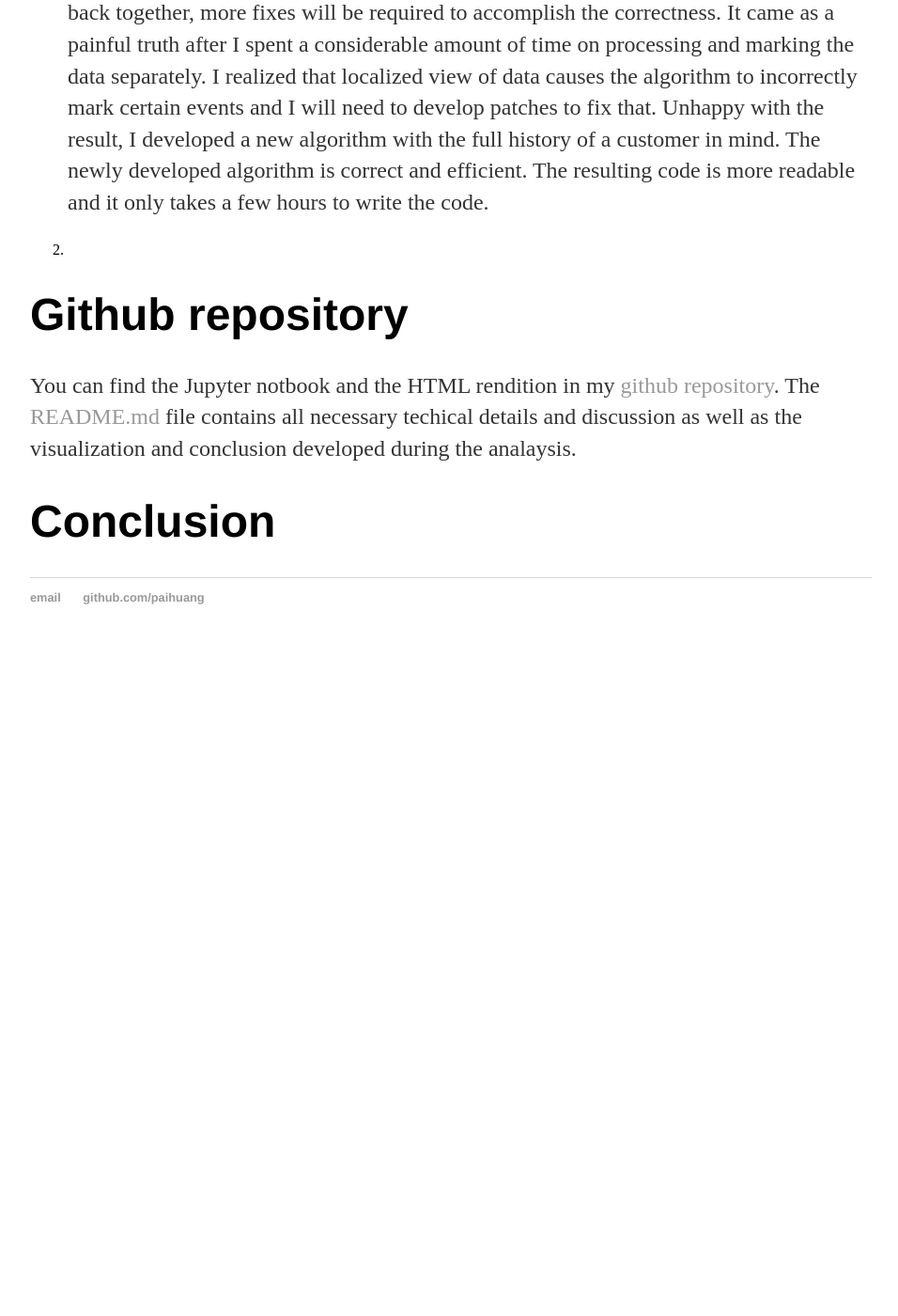
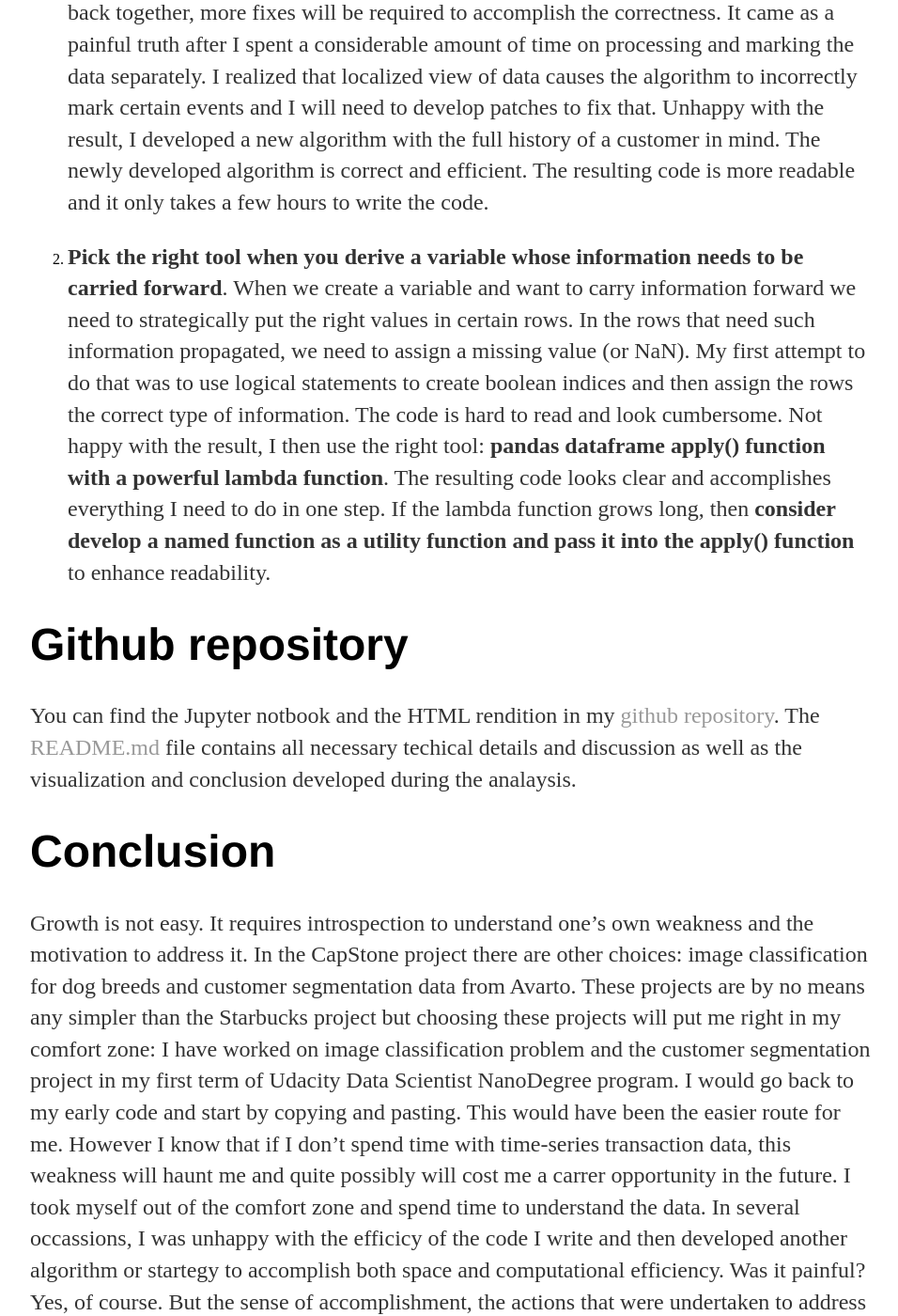
Before and after one commit to paihuang/paihuang.github.io, a Jekyll site: the page built from _posts/2019-05-19-time-series-Starbucks.md, in a window 1280 px wide and 1400 px high, scrolled down 1216 px. Shown: the whole window at 94% size, without its empty margins (160-1116 px from the left). Built offline with Jekyll 4.4.1, drawn with Linux system fonts in a browser that asks for light colours; our own code applies the rules of GitHub Pages for plain Markdown files; before the commit the page ends 1919 px from its top, so only the background shows below that; some of the changed text lies outside the part shown.

Commit message:
Update 2019-05-19-time-series-Starbucks.md

```diff
--- a/_posts/2019-05-19-time-series-Starbucks.md
+++ b/_posts/2019-05-19-time-series-Starbucks.md
@@ -23,7 +23,13 @@ algorithm to incorrectly mark certain events and I will need to develop patches
 a new algorithm with the full history of a customer in mind. The newly developed algorithm is correct and efficient. The
 resulting code is more readable and it only takes a few hours to write the code.
 
-2.
+2. **Pick the right tool when you derive a variable whose information needs to be carried forward**. When we create a variable and
+want to carry information forward we need to strategically put the right values in certain rows. In the rows that need such
+information propagated, we need to assign a missing value (or NaN). My first attempt to do that was to use logical statements to
+create boolean indices and then assign the rows the correct type of information. The code is hard to read and look cumbersome. Not
+happy with the result, I then use the right tool: **pandas dataframe apply() function with a powerful lambda function**. The
+resulting code looks clear and accomplishes everything I need to do in one step. If the lambda function grows long, then
+**consider develop a named function as a utility function and pass it into the apply() function** to enhance readability.
 
 # Github repository
 You can find the Jupyter notbook and the HTML rendition in my [github repository](https://github.com/paihuang/Starbucks). The
@@ -31,3 +37,14 @@ You can find the Jupyter notbook and the HTML rendition in my [github repository
 discussion as well as the visualization and conclusion developed during the analaysis.
 
 # Conclusion
+Growth is not easy. It requires introspection to understand one's own weakness and the motivation to address it. In the CapStone
+project there are other choices: image classification for dog breeds and customer segmentation data from Avarto. These projects
+are by no means any simpler than the Starbucks project but choosing these projects will put me right in my comfort zone: I have
+worked on image classification problem and the customer segmentation project in my first term of Udacity Data Scientist NanoDegree
+program. I would go back to my early code and start by copying and pasting. This would have been the easier route for me. However
+I know that if I don't spend time with time-series transaction data, this weakness will haunt me and quite possibly will cost me
+a carrer opportunity in the future. I took myself out of the comfort zone and spend time to understand the data. In several
+occassions, I was unhappy with the efficicy of the code I write and then developed another algorithm or startegy to accomplish
+both space and computational efficiency. Was it painful? Yes, of course. But the sense of accomplishment, the actions that were
+undertaken to address the technical weakness and the results as well as the growth after the work completion makes the pain all
+worthwhile.
```
